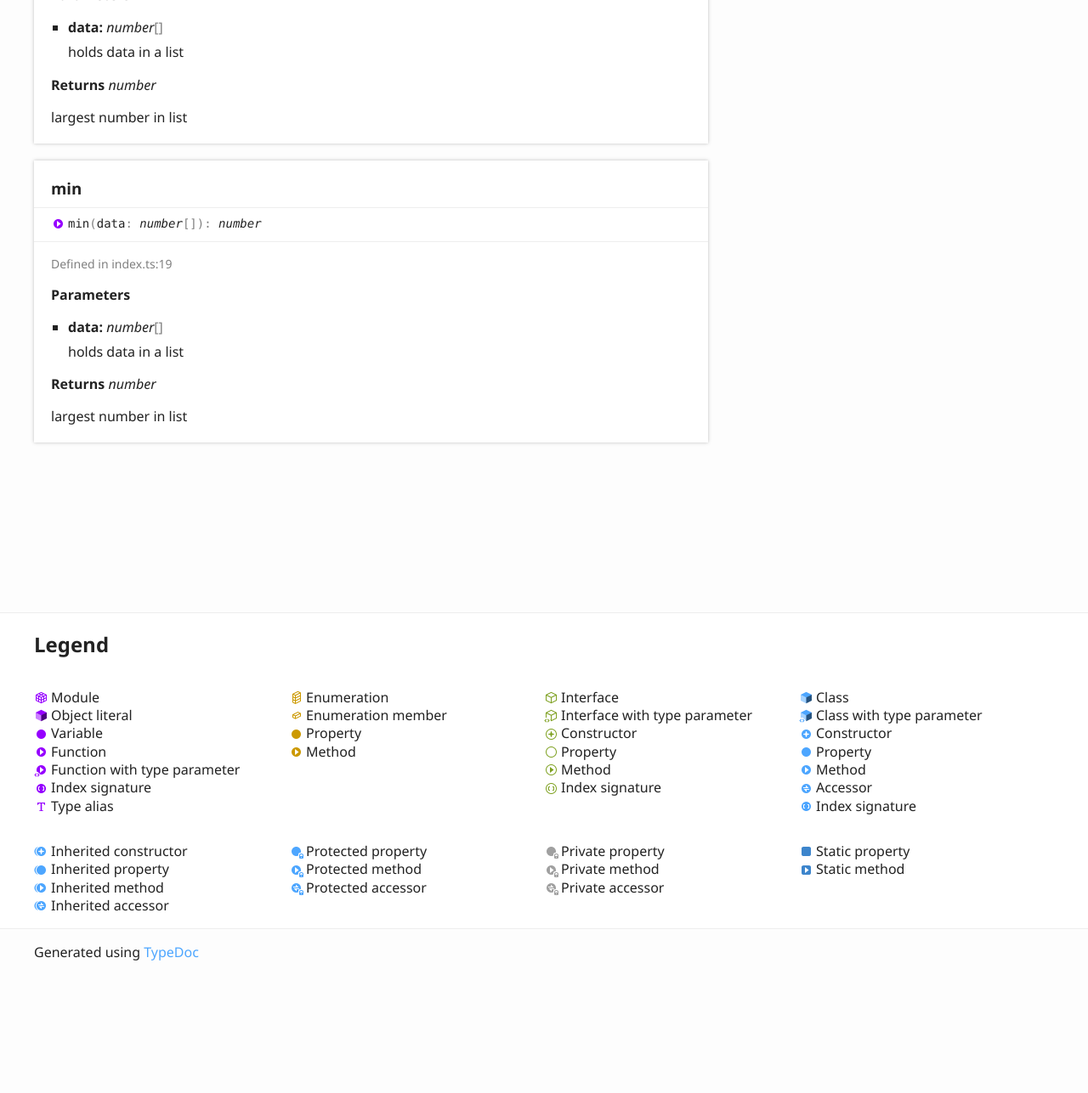
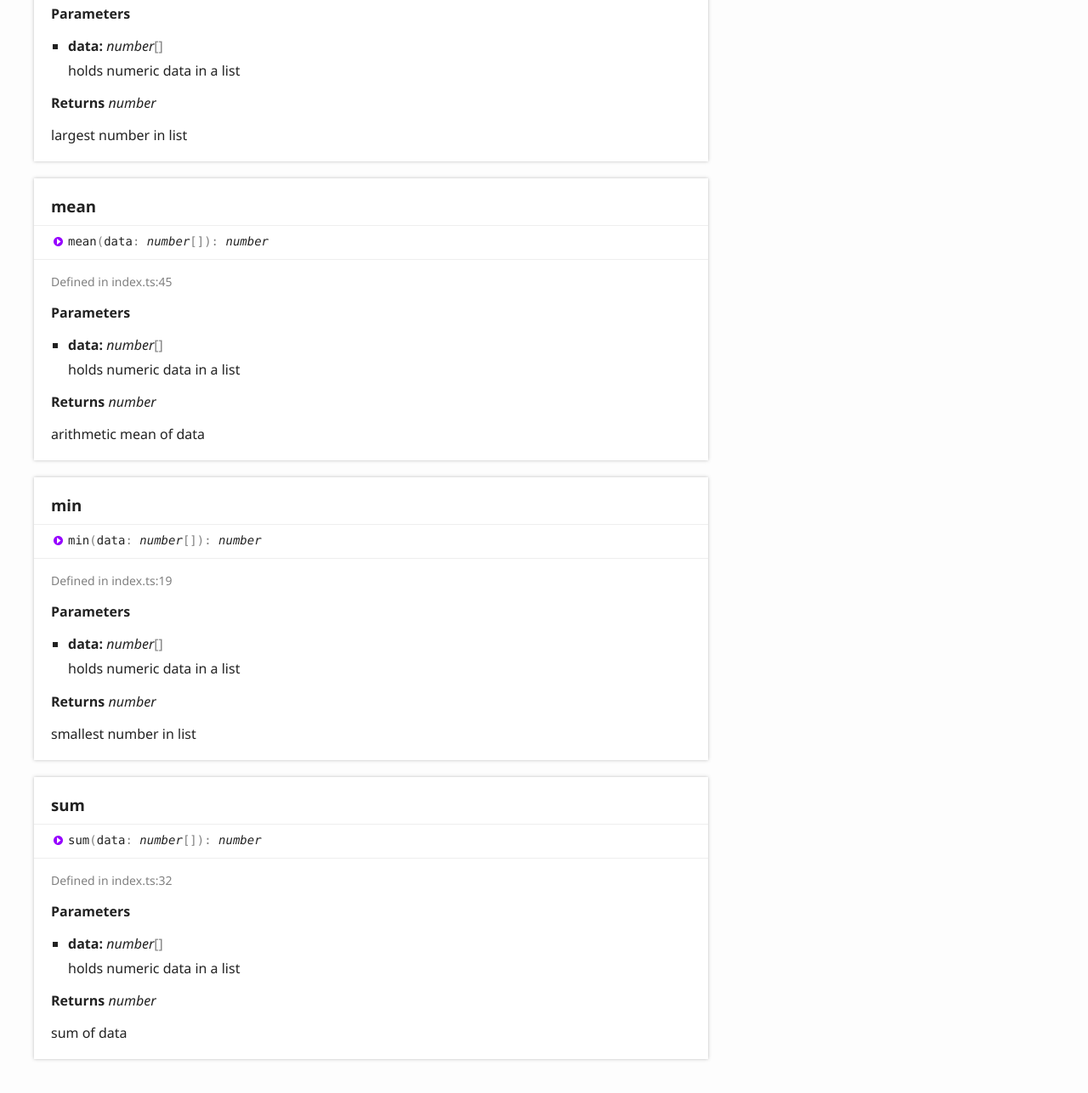
Before and after one commit to JosipHaboic/data-science, a website: page docs/modules/_index_.html in a window 1280 px wide. Shown: the part 635-1922 px from the top of the page at 85% size. Before the commit the page ends 1783 px from the top, so only its background shows below. Drawn offline with Linux system fonts and the light colour scheme.

Commit message:
(docs) build

```diff
--- a/docs/assets/js/search.js
+++ b/docs/assets/js/search.js
@@ -1,3 +1,3 @@
 var typedoc = typedoc || {};
             typedoc.search = typedoc.search || {};
-            typedoc.search.data = {"kinds":{"1":"External module","64":"Function"},"rows":[{"id":0,"kind":1,"name":"\"index\"","url":"modules/_index_.html","classes":"tsd-kind-external-module"},{"id":1,"kind":64,"name":"max","url":"modules/_index_.html#max","classes":"tsd-kind-function tsd-parent-kind-external-module","parent":"\"index\""},{"id":2,"kind":64,"name":"min","url":"modules/_index_.html#min","classes":"tsd-kind-function tsd-parent-kind-external-module","parent":"\"index\""}]};
+            typedoc.search.data = {"kinds":{"1":"External module","64":"Function"},"rows":[{"id":0,"kind":1,"name":"\"index\"","url":"modules/_index_.html","classes":"tsd-kind-external-module"},{"id":1,"kind":64,"name":"max","url":"modules/_index_.html#max","classes":"tsd-kind-function tsd-parent-kind-external-module","parent":"\"index\""},{"id":2,"kind":64,"name":"min","url":"modules/_index_.html#min","classes":"tsd-kind-function tsd-parent-kind-external-module","parent":"\"index\""},{"id":3,"kind":64,"name":"sum","url":"modules/_index_.html#sum","classes":"tsd-kind-function tsd-parent-kind-external-module","parent":"\"index\""},{"id":4,"kind":64,"name":"mean","url":"modules/_index_.html#mean","classes":"tsd-kind-function tsd-parent-kind-external-module","parent":"\"index\""}]};
--- a/docs/modules/_index_.html
+++ b/docs/modules/_index_.html
@@ -74,7 +74,9 @@
 							<h3>Functions</h3>
 							<ul class="tsd-index-list">
 								<li class="tsd-kind-function tsd-parent-kind-external-module"><a href="_index_.html#max" class="tsd-kind-icon">max</a></li>
+								<li class="tsd-kind-function tsd-parent-kind-external-module"><a href="_index_.html#mean" class="tsd-kind-icon">mean</a></li>
 								<li class="tsd-kind-function tsd-parent-kind-external-module"><a href="_index_.html#min" class="tsd-kind-icon">min</a></li>
+								<li class="tsd-kind-function tsd-parent-kind-external-module"><a href="_index_.html#sum" class="tsd-kind-icon">sum</a></li>
 							</ul>
 						</section>
 					</div>
@@ -102,12 +104,41 @@
 								<li>
 									<h5>data: <span class="tsd-signature-type">number</span><span class="tsd-signature-symbol">[]</span></h5>
 									<div class="tsd-comment tsd-typography">
-										<p>holds data in a list</p>
+										<p>holds numeric data in a list</p>
 									</div>
 								</li>
 							</ul>
 							<h4 class="tsd-returns-title">Returns <span class="tsd-signature-type">number</span></h4>
 							<p>largest number in list</p>
+						</li>
+					</ul>
+				</section>
+				<section class="tsd-panel tsd-member tsd-kind-function tsd-parent-kind-external-module">
+					<a name="mean" class="tsd-anchor"></a>
+					<h3>mean</h3>
+					<ul class="tsd-signatures tsd-kind-function tsd-parent-kind-external-module">
+						<li class="tsd-signature tsd-kind-icon">mean<span class="tsd-signature-symbol">(</span>data<span class="tsd-signature-symbol">: </span><span class="tsd-signature-type">number</span><span class="tsd-signature-symbol">[]</span><span class="tsd-signature-symbol">)</span><span class="tsd-signature-symbol">: </span><span class="tsd-signature-type">number</span></li>
+					</ul>
+					<ul class="tsd-descriptions">
+						<li class="tsd-description">
+							<aside class="tsd-sources">
+								<ul>
+									<li>Defined in index.ts:45</li>
+								</ul>
+							</aside>
+							<div class="tsd-comment tsd-typography">
+							</div>
+							<h4 class="tsd-parameters-title">Parameters</h4>
+							<ul class="tsd-parameters">
+								<li>
+									<h5>data: <span class="tsd-signature-type">number</span><span class="tsd-signature-symbol">[]</span></h5>
+									<div class="tsd-comment tsd-typography">
+										<p>holds numeric data in a list</p>
+									</div>
+								</li>
+							</ul>
+							<h4 class="tsd-returns-title">Returns <span class="tsd-signature-type">number</span></h4>
+							<p>arithmetic mean of data</p>
 						</li>
 					</ul>
 				</section>
@@ -131,12 +162,41 @@
 								<li>
 									<h5>data: <span class="tsd-signature-type">number</span><span class="tsd-signature-symbol">[]</span></h5>
 									<div class="tsd-comment tsd-typography">
-										<p>holds data in a list</p>
+										<p>holds numeric data in a list</p>
 									</div>
 								</li>
 							</ul>
 							<h4 class="tsd-returns-title">Returns <span class="tsd-signature-type">number</span></h4>
-							<p>largest number in list</p>
+							<p>smallest number in list</p>
+						</li>
+					</ul>
+				</section>
+				<section class="tsd-panel tsd-member tsd-kind-function tsd-parent-kind-external-module">
+					<a name="sum" class="tsd-anchor"></a>
+					<h3>sum</h3>
+					<ul class="tsd-signatures tsd-kind-function tsd-parent-kind-external-module">
+						<li class="tsd-signature tsd-kind-icon">sum<span class="tsd-signature-symbol">(</span>data<span class="tsd-signature-symbol">: </span><span class="tsd-signature-type">number</span><span class="tsd-signature-symbol">[]</span><span class="tsd-signature-symbol">)</span><span class="tsd-signature-symbol">: </span><span class="tsd-signature-type">number</span></li>
+					</ul>
+					<ul class="tsd-descriptions">
+						<li class="tsd-description">
+							<aside class="tsd-sources">
+								<ul>
+									<li>Defined in index.ts:32</li>
+								</ul>
+							</aside>
+							<div class="tsd-comment tsd-typography">
+							</div>
+							<h4 class="tsd-parameters-title">Parameters</h4>
+							<ul class="tsd-parameters">
+								<li>
+									<h5>data: <span class="tsd-signature-type">number</span><span class="tsd-signature-symbol">[]</span></h5>
+									<div class="tsd-comment tsd-typography">
+										<p>holds numeric data in a list</p>
+									</div>
+								</li>
+							</ul>
+							<h4 class="tsd-returns-title">Returns <span class="tsd-signature-type">number</span></h4>
+							<p>sum of data</p>
 						</li>
 					</ul>
 				</section>
@@ -159,7 +219,13 @@
 						<a href="_index_.html#max" class="tsd-kind-icon">max</a>
 					</li>
 					<li class=" tsd-kind-function tsd-parent-kind-external-module">
+						<a href="_index_.html#mean" class="tsd-kind-icon">mean</a>
+					</li>
+					<li class=" tsd-kind-function tsd-parent-kind-external-module">
 						<a href="_index_.html#min" class="tsd-kind-icon">min</a>
+					</li>
+					<li class=" tsd-kind-function tsd-parent-kind-external-module">
+						<a href="_index_.html#sum" class="tsd-kind-icon">sum</a>
 					</li>
 				</ul>
 			</nav>
```
Also changed, not shown: docs/index.html (+2 -0 lines).
